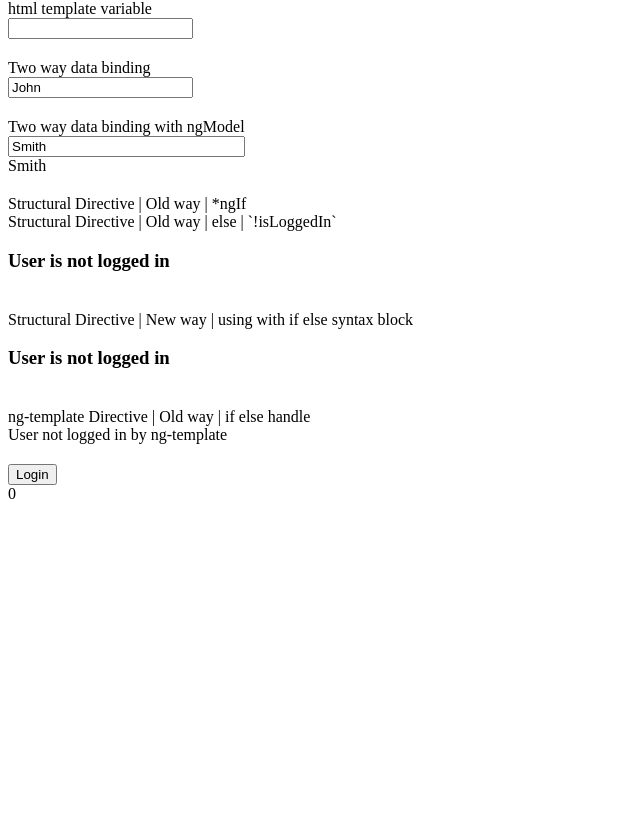
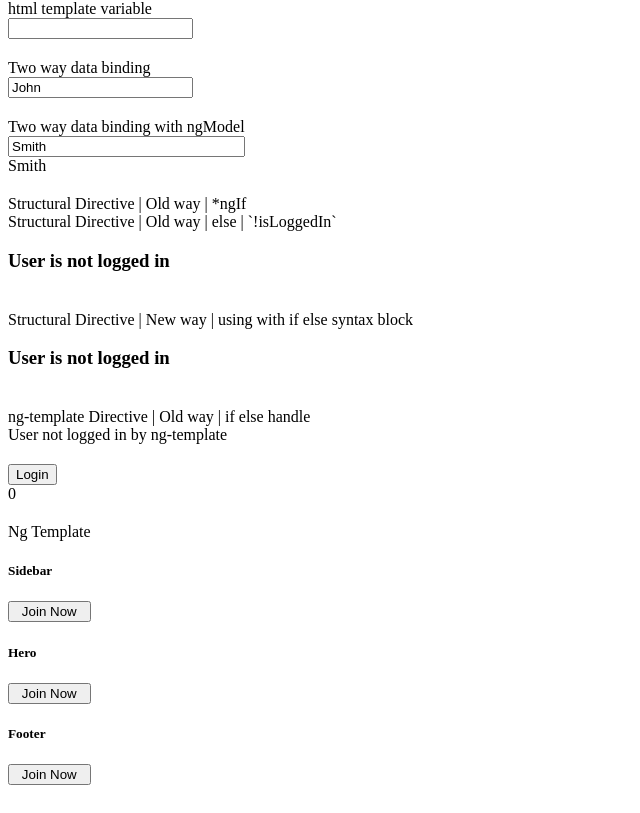
Before and after one commit to janaka120/angular18-project, an Angular app: page / in a window 1280 px wide. Shown: the part 645-1458 px from the top of the page, without its empty margins (0-640 px from the left). Before the commit the page ends 1176 px from the top, so only its background shows below. Built offline with nearby package versions, Linux system fonts and the light colour scheme.

Commit message:
ng-templateoutlet directive

```diff
--- a/src/app/app.component.html
+++ b/src/app/app.component.html
@@ -108,4 +108,21 @@
         }
     </div>
 
+    <div>
+        <!-- ng-templateoutlet directive used for render reuseable component dynamically-->
+        <ng-template #joinNow>
+            <button>Join Now</button>
+        </ng-template>
+        <span>Ng Template</span>
+        <div [ngTemplateOutlet]="joinNow">
+            <h5>Sidebar</h5>
+        </div>
+        <div [ngTemplateOutlet]="joinNow">
+            <h5>Hero</h5>
+        </div>
+        <div [ngTemplateOutlet]="joinNow">
+            <h5>Footer</h5>
+        </div>
+    </div>
+
 </div>
--- a/src/app/app.component.ts
+++ b/src/app/app.component.ts
@@ -3,11 +3,11 @@
 import { AppNavbar } from './navbar/navbar.component';
 import { HeaderComponent } from './header/header.component';
 import { FormsModule } from '@angular/forms';
-import { CommonModule } from '@angular/common';
+import { CommonModule, NgTemplateOutlet } from '@angular/common';
 @Component({
   selector: 'app-root',
   standalone: true,
-  imports: [RouterOutlet, AppNavbar, HeaderComponent, FormsModule, CommonModule],
+  imports: [RouterOutlet, AppNavbar, HeaderComponent, FormsModule, CommonModule, NgTemplateOutlet],
   templateUrl: './app.component.html',
   styleUrl: './app.component.css'
 })
```
